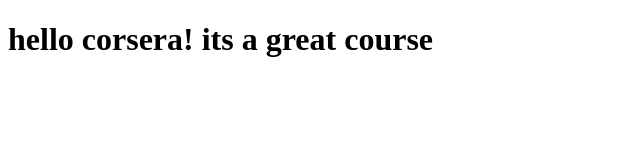
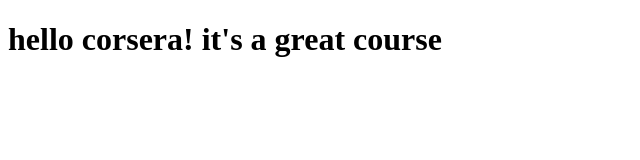
Before and after one commit to vineetcoder5/corsera-web, a plain HTML site: page site/index.html in a window 1280 px wide. Shown: the whole page, without its empty margins (0-640 px from the left). Drawn offline with Linux system fonts and the light colour scheme.

Commit message:
my first page

```diff
--- a/site/index.html
+++ b/site/index.html
@@ -4,6 +4,6 @@
         <title>hello corsera</title>
     </hear>
     <body>
-        <h1>hello corsera! its a great course</h1>
+        <h1>hello corsera! it's a great course</h1>
     </body>
 </html>
```
